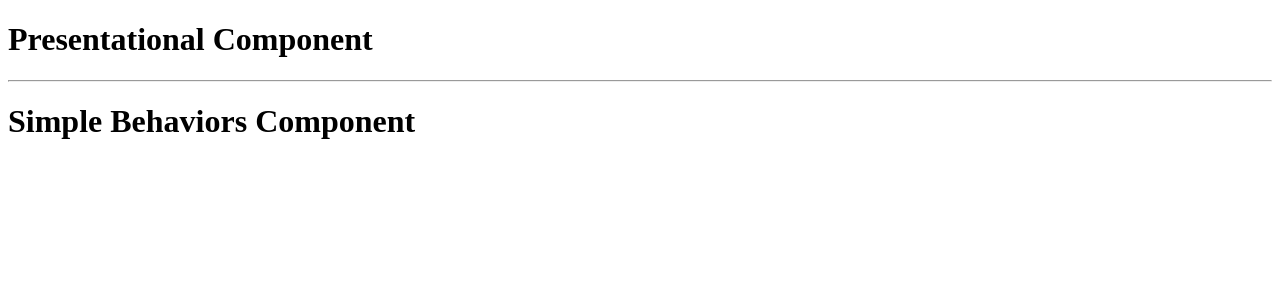
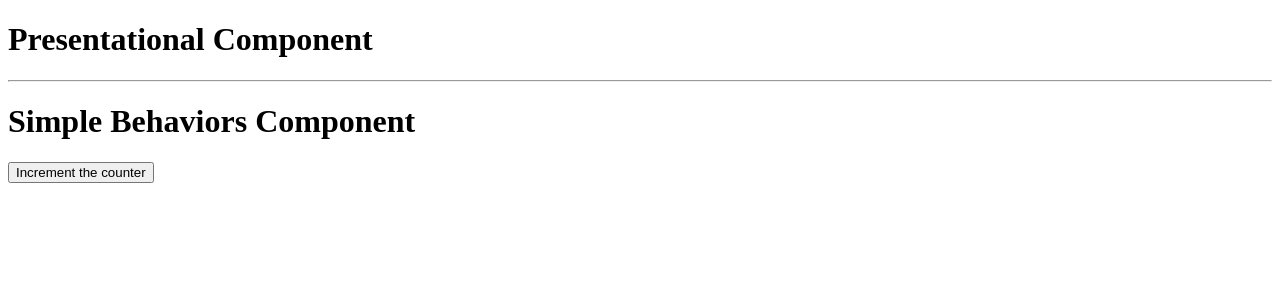
Before and after one commit to joelstevick/ng-pom-testing-examples, an Angular app: page / in a window 1280 px wide. Shown: the top 300 px of the page. Built offline with nearby package versions, Linux system fonts and the light colour scheme.

Commit message:
added tests

```diff
--- a/src/app/examples/components/simple-behaviors/bdd/step-2: implementation/simple-behaviors.component.html
+++ b/src/app/examples/components/simple-behaviors/bdd/step-2: implementation/simple-behaviors.component.html
@@ -1 +1,2 @@
 <h1>{{title}}</h1>
+<button id="increment-btn" data-testid="increment-btn" (click)="incrementClicked()">{{label}}</button>
--- a/src/app/examples/components/simple-behaviors/bdd/step-2: implementation/simple-behaviors.component.ts
+++ b/src/app/examples/components/simple-behaviors/bdd/step-2: implementation/simple-behaviors.component.ts
@@ -10,9 +10,15 @@ export class SimpleBehaviorsComponent implements OnInit {
   @Input()
   title: string;
 
+  counter = 0;
+  label = 'Increment the counter';
+
   constructor() { }
 
   ngOnInit(): void {
   }
 
+  incrementClicked() {
+    this.counter ++;
+  }
 }
```
Also changed, not shown: 1 other file (tests, documents, lock files or other folders).
